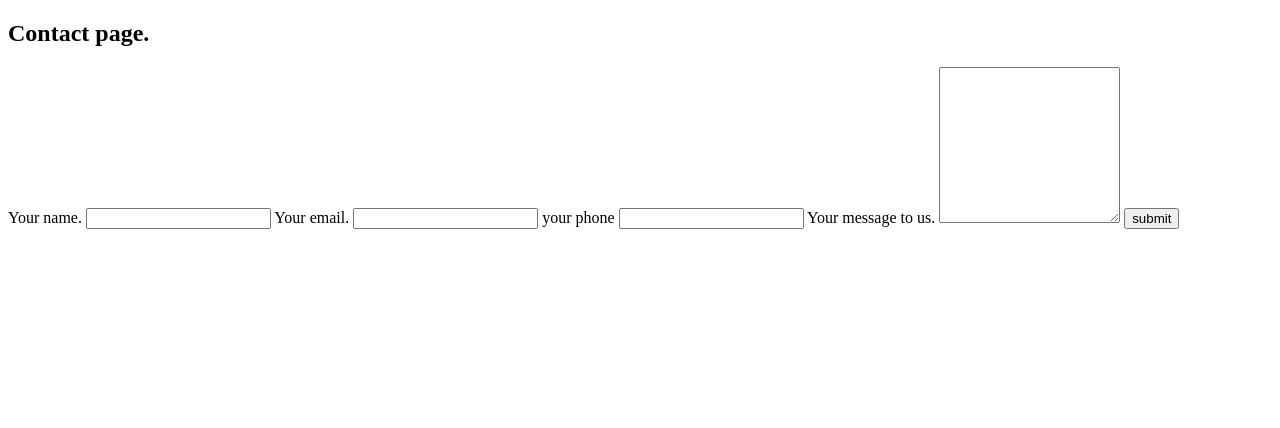
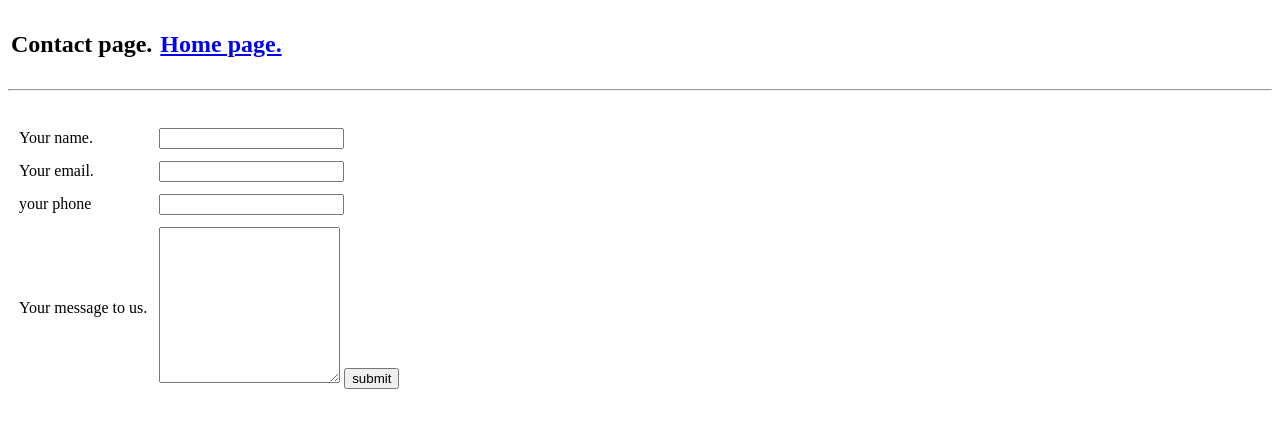
Before and after one commit to beniyey/surf, a plain HTML site: page contact.html in a window 1280 px wide. Drawn offline with Linux system fonts and the light colour scheme.

Commit message:
Add files via upload

```diff
--- a/contact.html
+++ b/contact.html
@@ -4,19 +4,50 @@
     <meta charset="utf-8">
     <title></title>
   </head>
-  <body>
-    <h2>Contact page.</h2>
-<form  action="mailto:beniyey@gmail.com"  method="post" enctype="text/plain">
-  <label for="">Your name.</label>
-  <input type="text" name="your name" value="">
-  <label for="">Your email.</label>
-  <input type="email" name="your email" value="">
-  <label for="">your phone</label>
-  <input type="text" name="" value="">
-  <label for="">Your message to us. </label>
-  <textarea name="name" rows="10" cols="20"></textarea>
-  <input type="submit" name="" value="submit">
-</form>
+  <body >
+    <table>
+      <tr>
+        <td>    <h2>Contact page.</h2></td>
+        <td></td>
+        <td>  <h2> <a href="index.html">Home page.</a> </h2> </td>
+      </tr>
+    </table>
+
+     <hr><br>
+    <table cellspacing="10">
+        <form  action="mailto:beniyey@gmail.com"  method="post" enctype="text/plain">
+      <tr>
+        <td>
+          <label for="">Your name.</label>
+        </td>
+        <td>  <input type="text" name="your name" value=""></td>
+      </tr>
+      <tr>
+        <td><label for="">Your email.</label></td>
+        <td>  <input type="email" name="your email" value=""></td>
+      </tr>
+      <tr>
+        <td>  <label for="">your phone</label></td>
+        <td>  <input type="text" name="" value=""></td>
+      </tr>
+      <tr>
+        <td>      <label for="">Your message to us. </label></td>
+        <td>    <textarea name="name" rows="10" cols="20"> </textarea> <input type="submit" name="" value="submit"></td>
+      </tr>
+    </table>
+  </form>
+
+
+
+
+
+
+
+
+
+
+
+
 
 
   </body>
```
Also changed, not shown: introductories.html (+11 -4 lines).
